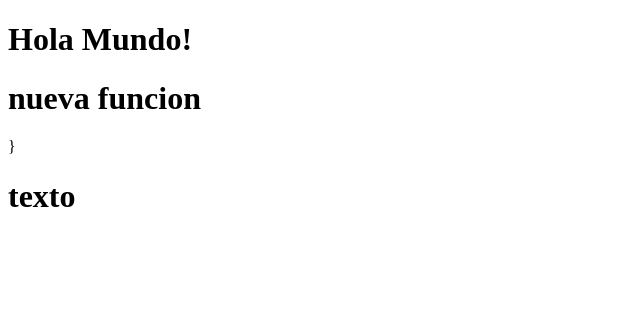
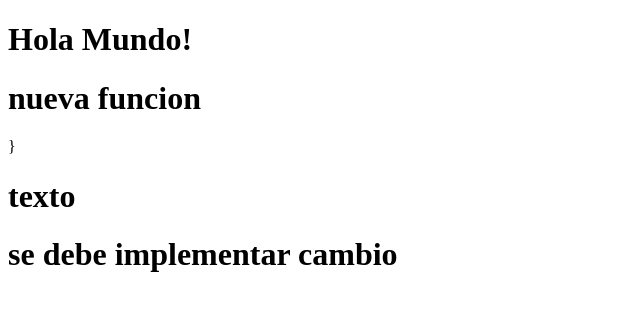
Before and after one commit to hspnet/myrepository, a plain HTML site: page index.html in a window 1280 px wide. Shown: the whole page, without its empty margins (0-640 px from the left). Drawn offline with Linux system fonts and the light colour scheme.

Commit message:
add line in index

```diff
--- a/index.html
+++ b/index.html
@@ -10,5 +10,7 @@
   <h1>Hola Mundo!</h1>
   <h1>nueva funcion</h1>}
   <h1>texto </h1>
+
+  <h1>se debe implementar cambio</h1>
 </body>
 </html>
```
Also changed, not shown: 2 other files.
